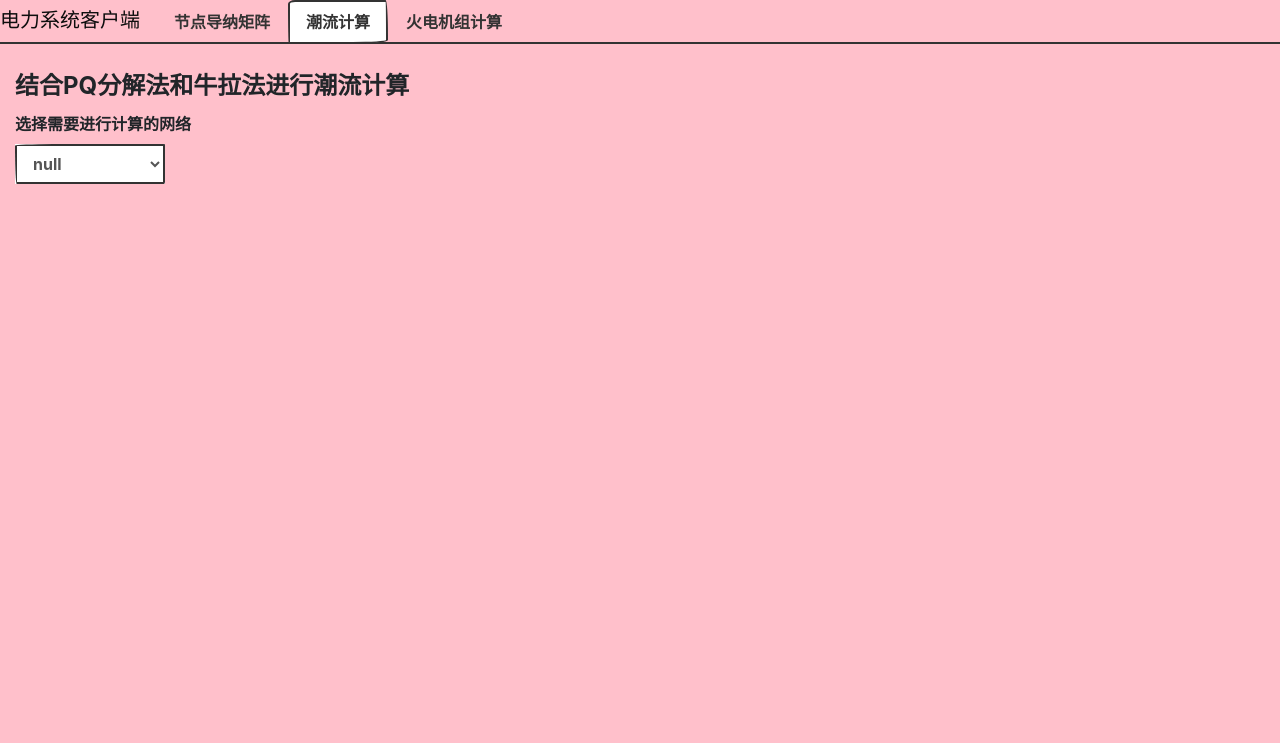
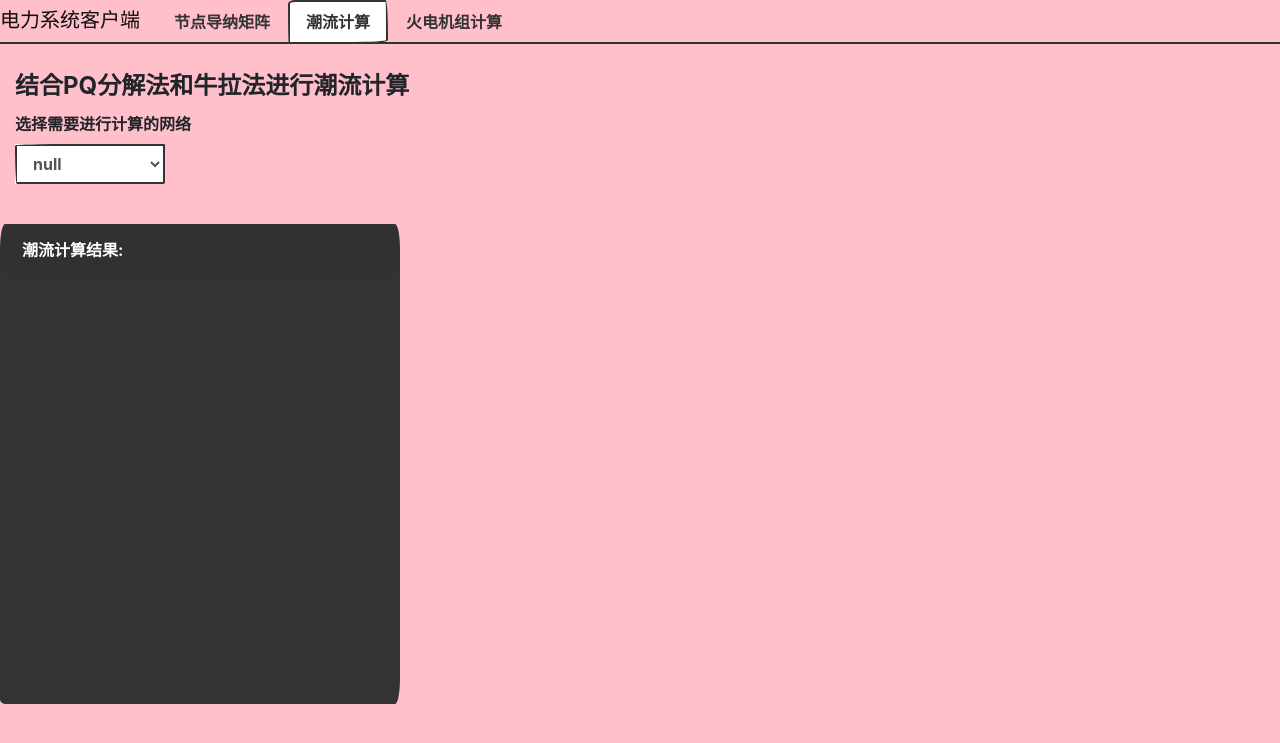
Before and after one commit to biaheart/tenwanfute_website, a Flask app: page / in a window 1280 px wide, after a click on "潮流计算". Shown: the top 743 px of the page. Run offline with Flask 2, Linux system fonts and the light colour scheme; data that the repository does not hold is empty; some libraries are stand-ins or nearby versions; some web fonts are replaced.

Commit message:
添加了表格将数据可视化
后续可以在右边的空白部分用d3.js添加力导向图来高级可视化，但是这个坑有点深

```diff
--- a/flaskweb/templates/index.html
+++ b/flaskweb/templates/index.html
@@ -143,9 +143,23 @@
         </fieldset>
       </form>
       <br>
-    </div>
+      </div>
+
+      <div>
+        <div class="card text-white bg-primary mb-3" style="width: 25rem;height: 30rem;overflow: auto;">
+          <div class="card-header">潮流计算结果:</div>
+          <div class="card-body">
+            <table class="table table-hover">
+              <tbody id="result">
+
+              </tbody>
+            </table>
+          </div>
+        </div>
+      </div>
     </div>
   </div>
+
 <!--  第三个tab标签-->
   <div class="tab-pane fade" id="thermalPowerPlant">
     <p class="container text-center">empty</p>
@@ -230,10 +244,11 @@
         }
   }
 
-<!--  选择文件后调用pq分解法和牛拉法进行潮流计算，并接收返回的计算结果，然后提示是否计算成功-->
+<!--  选择文件后调用pq分解法和牛拉法进行潮流计算，并接收返回的计算结果，然后提示是否计算成功，接着将数据显示到一个表格"#result"上-->
   $("#exampleSelect4").change(function () {
     option = $("#exampleSelect4 option:selected").val()
     if (option != "null"){
+       alert("计算耗时请稍等,按确定后开始计算");
        var xhr = new XMLHttpRequest();
        xhr.open('POST', '/loadFlowCalculation');
        xhr.setRequestHeader("Content-type","application/x-www-form-urlencoded");
@@ -241,12 +256,21 @@
        xhr.onload = function (){
          if (xhr.status == 200){
               response_data = JSON.parse(xhr.responseText);
-              // response_data里面有{'U_actual_value''angle_actual_value''S_balanced'}这几个数据，之后可以调用数据可视化函数，或者直接输出出来
+              $('#result').empty();
+              $('#result').append('<tr class="table-danger"><th>平衡节点注入功率（MW）</th><th>' + response_data['S_balanced'] + '</th></tr>');
+              $('#result').append('<tr class="table-danger"><th scope="col">节点电压有效值（KV）</th><th scope="col">节点相角（°）</th></tr>');
+              for (var i=0;i<response_data['U_actual_value'][0].length;i++){
+                  $('#result').append('<tr class="table-danger">');
+                  $('#result').append('<th class="table-danger">' + response_data['U_actual_value'][0][i] + '</th>')
+                  $('#result').append('<th class="table-danger">' + response_data['angle_actual_value'][0][i] + '</th>')
+                  $('#result').append('</tr>')
+              }
+
               alert("计算成功")
          }
        }
     }else{
-
+        $('#result').empty();
     }
   })
 
```
